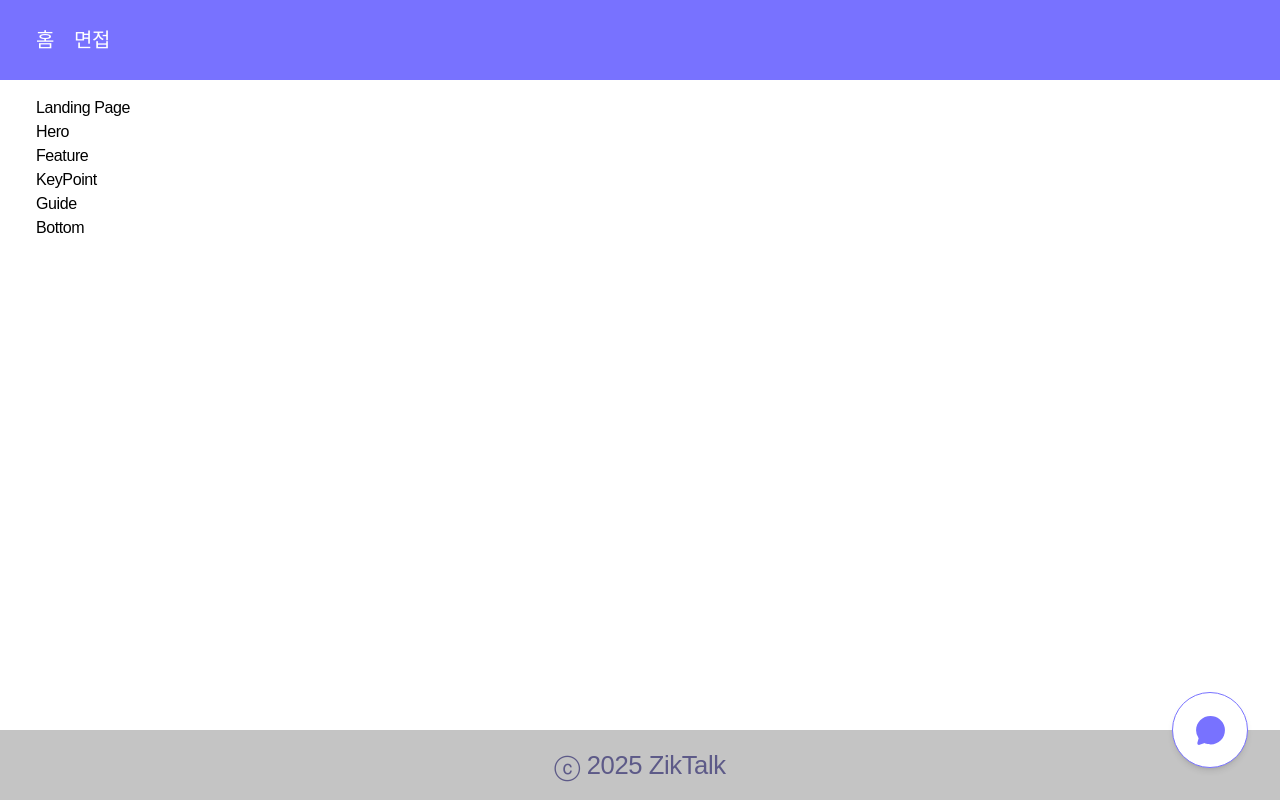
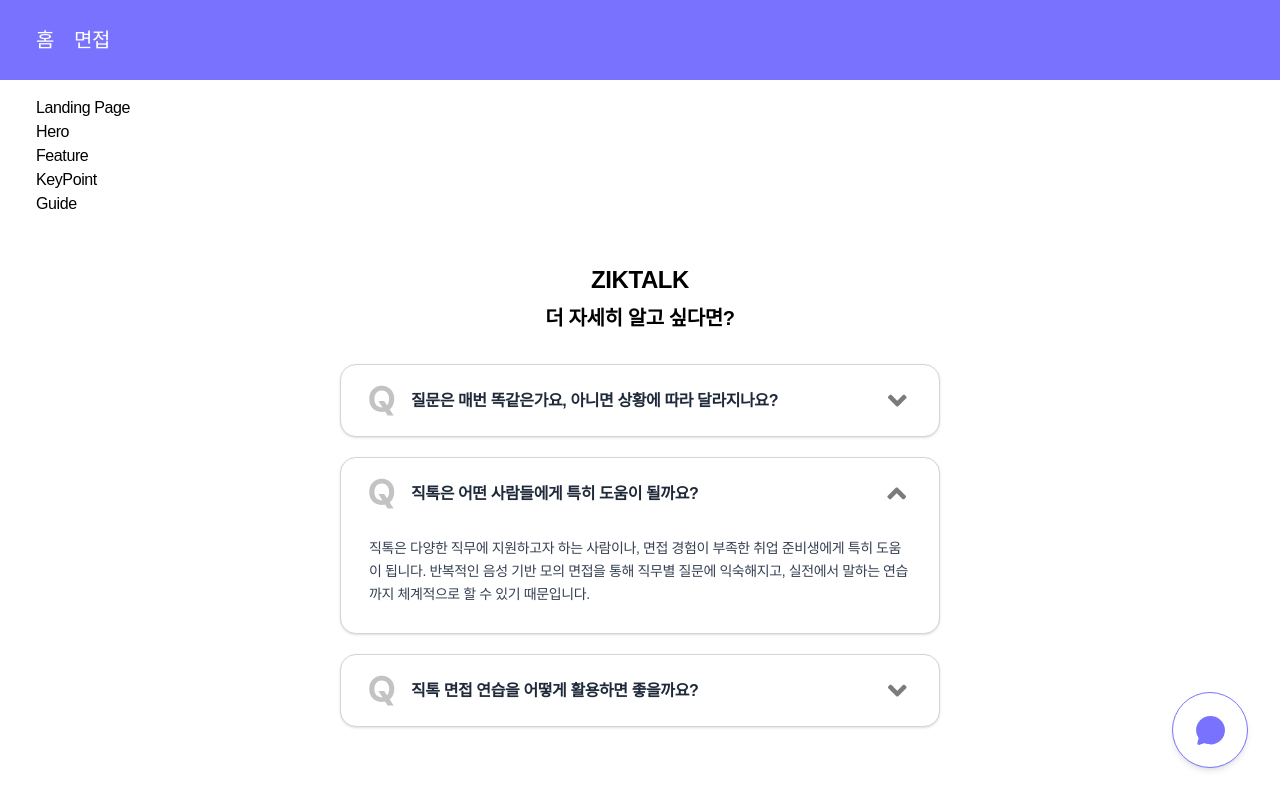
Before and after one commit to ko9612/ZikTalk, a React (Vite) app in the folder client/: page / in a window 1280 px wide. Shown: the top 800 px of the page. Built offline with nearby package versions, Linux system fonts and the light colour scheme.

Commit message:
faq에러수정/landing_bottom수정/아이콘들 추가#14

```diff
--- a/client/src/components/common/FaqItem.jsx
+++ b/client/src/components/common/FaqItem.jsx
@@ -1,6 +1,4 @@
 import React, { useState } from 'react';
-import faqItemStyles from '../../styles/faqItem';
-
 /**
  * FAQ 아이템 컴포넌트
  * @param {string} id - FAQ 아이템의 고유 ID
@@ -43,61 +41,57 @@ const FaqItem = ({
     }
   };
   return (
-    <div className={faqItemStyles.wrapper}>
-      {/* FAQ 아이템 컨테이너 - 확장 상태에 따라 스타일 변경 */}
-      <div className={`${faqItemStyles.container} ${isExpanded ? ' shadow-md !rounded-3xl' : ' !rounded-full'}`}>
+    <div className="mb-4">
+      <div
+        className={
+          "border border-gray-200 bg-white shadow-md " +
+          (isExpanded ? 'rounded-3xl' : 'rounded-full')
+        }
+      >
         {/* 헤더 영역 */}
-        <div className={`${faqItemStyles.header} ${isExpanded ? 'border-b border-gray-200 pb-3' : ''} `}>
+        <div className="flex items-center justify-between px-6 py-4">
           {/* 콘텐츠 래퍼 */}
-          <div className={faqItemStyles.contentWrapper}>
+          <div className="flex-1">
             <div className="flex items-center gap-2">
               {/* ID 표시 */}
-              <span className={`${faqItemStyles.id} ${isExpanded ? 'text-zik-main font-medium' : ''}`}>{id}</span>
+              <span className={`text-gray-400 text-sm font-bold ${isExpanded ? 'text-zik-main font-medium' : ''}`}>{id}</span>
               {/* 제목 표시 */}
-              <div className={`${faqItemStyles.title} ${isExpanded ? 'font-bold text-zik-main' : ''}`}>{title}</div>
+              <div className={`text-base font-medium text-gray-900 ${isExpanded ? 'font-bold text-zik-main' : ''}`}>{title}</div>
               {/* 경력 정보 표시 (있을 경우) */}
-              {career && <div className={`${faqItemStyles.career} ${isExpanded ? 'bg-gray-100 text-gray-700' : 'bg-gray-200'} px-2 py-1 rounded-full text-sm`}>{career}</div>}
+              {career && <div className={`ml-2 text-xs font-medium px-2 py-1 rounded-full text-sm bg-gray-100 text-gray-700${isExpanded ? ' text-zik-main' : ''}`}>{career}</div>}
               {/* 축소 상태일 때 질문 미리보기 표시 */}
               {!isExpanded && question && (
-                <div className={`${faqItemStyles.question} text-gray-600 ml-2 text-sm flex items-center line-clamp-1`}>
+                <div className="text-gray-600 ml-2 text-sm flex items-center line-clamp-1">
                   {question}
                 </div>
               )}
             </div>
           </div>
           {/* 버튼 그룹 */}
-          <div className={faqItemStyles.buttonGroup}>
+          <div className="flex items-center gap-2 ml-2">
             {/* 토글 버튼 */}
             <button
               onClick={handleToggle}
-              className={`${faqItemStyles.toggleButton.base} ${
-                isExpanded ? faqItemStyles.toggleButton.expanded : faqItemStyles.toggleButton.default
-              } transition-transform duration-300 rounded-full`}
+              className={`w-8 h-8 flex items-center justify-center hover:bg-gray-100 rounded-full transition-transform duration-300 ${isExpanded ? 'rotate-180' : ''}`}
               aria-expanded={isExpanded}
               aria-label={isExpanded ? '접기' : '펼치기'}
             >
               {/* 토글 아이콘 */}
-              <span className="transition-transform duration-200">
-                <svg className="w-6 h-6" viewBox="0 0 24 24" fill="none" stroke="currentColor" strokeWidth="3">
-                  <path
-                    strokeLinecap="round"
-                    strokeLinejoin="round"
-                    d={isExpanded ? "M18 15l-6-6-6 6" : "M6 9l6 6 6-6"}
-                  />
+              <span className="transition-transform duration-300">
+                <svg width="20" height="13" viewBox="0 0 20 13" fill="none" xmlns="http://www.w3.org/2000/svg">
+                  <path d="M15.9287 1.0719C16.4364 0.5716 17.2379 0.540455 17.7773 0.978149L17.8818 1.0719L19.2061 2.37659C19.7134 2.87653 19.7453 3.66558 19.3018 4.1969L19.2061 4.30042L11.2344 12.1549C10.7378 12.6549 9.93696 12.6867 9.39258 12.2487L9.28809 12.1549L1.31641 4.30042C0.809014 3.80046 0.777104 3.01142 1.2207 2.4801L1.31641 2.37659L2.64062 1.0719C3.14836 0.571607 3.9498 0.540473 4.48926 0.978149L4.59375 1.0719L10.2441 6.63928L10.2617 6.65588L10.2783 6.63928L15.9287 1.0719Z" fill="#7B7B7B" stroke="#DFDFDF" stroke-width="0.0488281"/>
                 </svg>
               </span>
             </button>
             {/* 즐겨찾기 버튼 */}
             <button
               onClick={onStarToggle}
-              className={`${faqItemStyles.starButton} rounded-full`}
+              className="w-8 h-8 flex items-center justify-center hover:bg-zik-main/10 ml-1 rounded-full"
               aria-label={isStarred ? '즐겨찾기 해제' : '즐겨찾기 추가'}
             >
               {/* 별 아이콘 */}
               <svg
-                className={`${faqItemStyles.starIcon.base} ${
-                  isStarred ? faqItemStyles.starIcon.active : faqItemStyles.starIcon.inactive
-                }`}
+                className={`w-5 h-5 ${isStarred ? 'text-zik-main' : 'text-gray-300'}`}
                 viewBox="0 0 24 24"
                 fill={isStarred ? "currentColor" : "none"}
                 stroke="currentColor"
@@ -112,26 +106,26 @@ const FaqItem = ({
         </div>
         {/* 확장된 콘텐츠 영역 */}
         {isExpanded && (
-          <div className={`${faqItemStyles.expandedContent} p-4 bg-white rounded-b-3xl`}>
+          <div className="px-6 py-4 bg-white">
             {/* 질문 섹션 */}
             {question && (
-              <div className={`${faqItemStyles.section} mb-4`}>
-                <div className={`${faqItemStyles.sectionTitle} text-sm font-medium text-gray-500 mb-2`}>질문</div>
-                <div className={`${faqItemStyles.sectionContent} text-gray-800 bg-gray-50 p-3 rounded-3xl`}>{question}</div>
+              <div className="mb-4">
+                <div className="text-sm font-medium text-gray-500 mb-2">질문</div>
+                <div className="text-gray-800 bg-gray-50 p-3 rounded-2xl">{question}</div>
               </div>
             )}
             {/* 답변 섹션 */}
             {answer && (
-              <div className={`${faqItemStyles.section} mb-4`}>
-                <div className={`${faqItemStyles.sectionTitle} text-sm font-medium text-gray-500 mb-2`}>내 답변</div>
-                <div className={`${faqItemStyles.sectionContent} text-gray-800 bg-gray-50 p-3 rounded-3xl`}>{answer}</div>
+              <div className="mb-4">
+                <div className="text-sm font-medium text-gray-500 mb-2">내 답변</div>
+                <div className="text-gray-800 bg-gray-50 p-3 rounded-2xl">{answer}</div>
               </div>
             )}
             {/* 추천 답변 섹션 */}
             {recommendation && (
-              <div className={faqItemStyles.section}>
-                <div className={`${faqItemStyles.sectionTitle} text-sm font-medium text-gray-500 mb-2`}>추천 답변</div>
-                <div className={`${faqItemStyles.sectionContent} text-gray-800 bg-gray-50 p-3 rounded-3xl`}>{recommendation}</div>
+              <div className="mb-4">
+                <div className="text-sm font-medium text-gray-500 mb-2">추천 답변</div>
+                <div className="text-gray-800 bg-gray-50 p-3 rounded-2xl">{recommendation}</div>
               </div>
             )}
           </div>
--- a/client/src/components/common/FilterDropdown.jsx
+++ b/client/src/components/common/FilterDropdown.jsx
@@ -47,13 +47,9 @@ const FilterDropdown = ({ value = '최신순', onChange }) => {
         aria-expanded={open} // 접근성: 현재 드롭다운 상태 표시
       >
         {currentValue} {/* 현재 선택된 값 표시 */}
-        <span className="ml-2 transition-transform duration-200">
-          <svg className="w-5 h-5" viewBox="0 0 24 24" fill="none" stroke="currentColor" strokeWidth="3">
-            <path
-              strokeLinecap="round"
-              strokeLinejoin="round"
-              d={open ? "M18 15l-6-6-6 6" : "M6 9l6 6 6-6"}
-            />
+        <span className={`ml-2 transition-transform duration-200 ${open ? 'rotate-180' : ''}`}>
+          <svg width="20" height="13" viewBox="0 0 20 13" fill="none" xmlns="http://www.w3.org/2000/svg">
+            <path d="M15.9287 1.0719C16.4364 0.5716 17.2379 0.540455 17.7773 0.978149L17.8818 1.0719L19.2061 2.37659C19.7134 2.87653 19.7453 3.66558 19.3018 4.1969L19.2061 4.30042L11.2344 12.1549C10.7378 12.6549 9.93696 12.6867 9.39258 12.2487L9.28809 12.1549L1.31641 4.30042C0.809014 3.80046 0.777104 3.01142 1.2207 2.4801L1.31641 2.37659L2.64062 1.0719C3.14836 0.571607 3.9498 0.540473 4.48926 0.978149L4.59375 1.0719L10.2441 6.63928L10.2617 6.65588L10.2783 6.63928L15.9287 1.0719Z" fill="#7B7B7B" stroke="#DFDFDF" stroke-width="0.0488281"/>
           </svg>
         </span>
       </button>
--- a/client/src/pages/Landing/_components/BottomSection.jsx
+++ b/client/src/pages/Landing/_components/BottomSection.jsx
@@ -1,8 +1,75 @@
-// 한재우
-import React from "react";
+import React from 'react';
+
+const faqList = [
+  {
+    question: '질문은 매번 똑같은가요, 아니면 상황에 따라 달라지나요?',
+    answer: '',
+    recommendation: '',
+    expanded: false,
+  },
+  {
+    question: '직톡은 어떤 사람들에게 특히 도움이 될까요?',
+    answer: '직톡은 다양한 직무에 지원하고자 하는 사람이나, 면접 경험이 부족한 취업 준비생에게 특히 도움이 됩니다. 반복적인 음성 기반 모의 면접을 통해 직무별 질문에 익숙해지고, 실전에서 말하는 연습까지 체계적으로 할 수 있기 때문입니다.',
+    recommendation: '',
+    expanded: true,
+  },
+  {
+    question: '직톡 면접 연습을 어떻게 활용하면 좋을까요?',
+    answer: '',
+    recommendation: '',
+    expanded: false,
+  },
+];
 
 const BottomSection = () => {
-  return <div>Bottom</div>;
+  const [faqs, setFaqs] = React.useState(faqList);
+
+  const toggleFaq = (index) => {
+    setFaqs(faqs.map((faq, i) =>
+      i === index ? { ...faq, expanded: !faq.expanded } : faq
+    ));
+  };
+
+  return (
+    <div className="w-full flex flex-col items-center bg-white pb-0">
+      <div className="max-w-[600px] w-full mx-auto mt-12">
+        <h2 className="text-center text-2xl font-bold mb-2">ZIKTALK</h2>
+        <p className="text-center text-xl font-semibold mb-8">더 자세히 알고 싶다면?</p>
+        <div className="flex flex-col gap-5">
+          {faqs.map((faq, idx) => (
+            <div
+              key={idx}
+              className={`border border-gray-300 bg-white ${faq.expanded ? 'rounded-2xl' : 'rounded-2xl'} shadow-sm cursor-pointer`}
+              style={{minHeight: 64}}
+              onClick={() => toggleFaq(idx)}
+            >
+              <div className="flex items-center px-7 py-5">
+                <img src="/src/assets/images/Q.svg" alt="Q" className="mr-4 flex-shrink-0" />
+                <span className="text-base font-bold text-gray-800 flex-1 text-left leading-tight">{faq.question}</span>
+                <span className={`ml-2 w-7 h-7 flex items-center justify-center ${faq.expanded ? 'rotate-180' : ''} transition-transform duration-300`}>
+                  <svg width="20" height="13" viewBox="0 0 20 13" fill="none" xmlns="http://www.w3.org/2000/svg">
+                    <path d="M15.9287 1.0719C16.4364 0.5716 17.2379 0.540455 17.7773 0.978149L17.8818 1.0719L19.2061 2.37659C19.7134 2.87653 19.7453 3.66558 19.3018 4.1969L19.2061 4.30042L11.2344 12.1549C10.7378 12.6549 9.93696 12.6867 9.39258 12.2487L9.28809 12.1549L1.31641 4.30042C0.809014 3.80046 0.777104 3.01142 1.2207 2.4801L1.31641 2.37659L2.64062 1.0719C3.14836 0.571607 3.9498 0.540473 4.48926 0.978149L4.59375 1.0719L10.2441 6.63928L10.2617 6.65588L10.2783 6.63928L15.9287 1.0719Z" fill="#7B7B7B" stroke="#DFDFDF" strokeWidth="0.0488281"/>
+                  </svg>
+                </span>
+              </div>
+              {faq.expanded && (
+                <div className="px-7 pb-7">
+                  <div className="text-gray-700 text-sm text-left whitespace-pre-line mt-2 leading-relaxed">
+                    {faq.answer}
+                  </div>
+                </div>
+              )}
+            </div>
+          ))}
+        </div>
+      </div>
+      <div className="w-full bg-[#8676FF] mt-24 py-16 flex flex-col items-center">
+        <h2 className="text-white text-2xl font-bold mb-2">ZIKTALK</h2>
+        <p className="text-white text-xl font-semibold mb-6">지금 바로 시작하세요.</p>
+        <button className="bg-white text-[#8676FF] font-bold px-8 py-3 rounded-full shadow-md hover:bg-gray-100 transition">모의 면접 바로가기</button>
+      </div>
+    </div>
+  );
 };
 
 export default BottomSection;
```
Also changed, not shown: client/src/assets/images/Q.svg (added), client/src/assets/images/arrow.svg (added).
